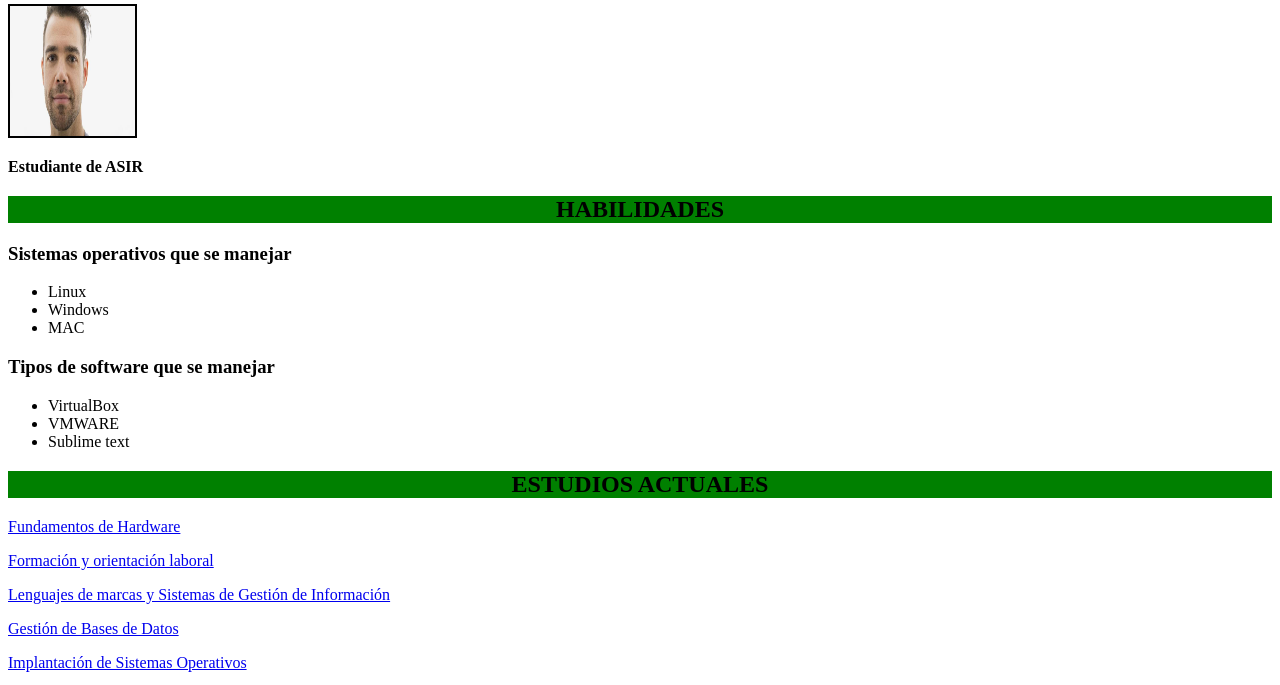
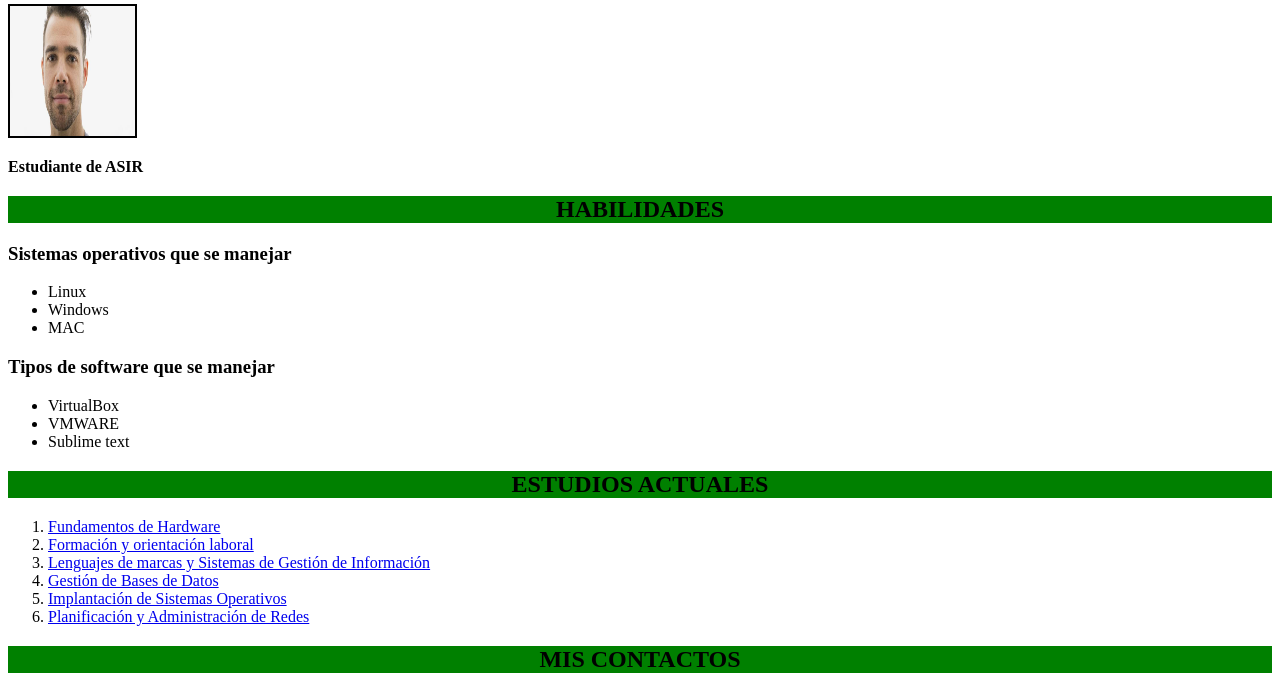
Before and after one commit to victorpp12/currriculum, a plain HTML site: page index.html in a window 1280 px wide. Shown: the part 82-767 px from the top of the page. Drawn offline with Linux system fonts and the light colour scheme.

Commit message:
Update index.html

```diff
--- a/index.html
+++ b/index.html
@@ -33,13 +33,14 @@
 			<li>Sublime text</li>
 		</ul>
 		<h2>ESTUDIOS ACTUALES</h2>
-		<p><a href="fhw.html" target=“_blank”>Fundamentos de Hardware</a></p>
-	<p><a href="fol.html" target=“_blank”>Formación y orientación laboral</a></p>
-	<p><a href="lmgi.html" target=“_blank”>Lenguajes de marcas y Sistemas de Gestión de Información</a></p>
-	<p><a href="sgd.html" target=“_blank”>Gestión de Bases de Datos</a></p>
-	<p><a href="iso.html" target=“_blank”>Implantación de Sistemas Operativos</a></p>
-	<p><a href="par.html" target=“_blank”>Planificación y Administración de Redes</a></p>
-
+		<ol>
+			<li><a href="fhw.html" target=“_blank”>Fundamentos de Hardware</a></li>
+			<li><a href="fol.html" target=“_blank”>Formación y orientación laboral</a></li>
+			<li><a href="lmgi.html" target=“_blank”>Lenguajes de marcas y Sistemas de Gestión de Información</a></li>
+			<li><a href="sgd.html" target=“_blank”>Gestión de Bases de Datos</a></li>
+			<li><a href="iso.html" target=“_blank”>Implantación de Sistemas Operativos</a></li>
+			<li><a href="par.html" target=“_blank”>Planificación y Administración de Redes</a></li>
+		</ol>
 <h2>MIS CONTACTOS</h2>
 
 
```
